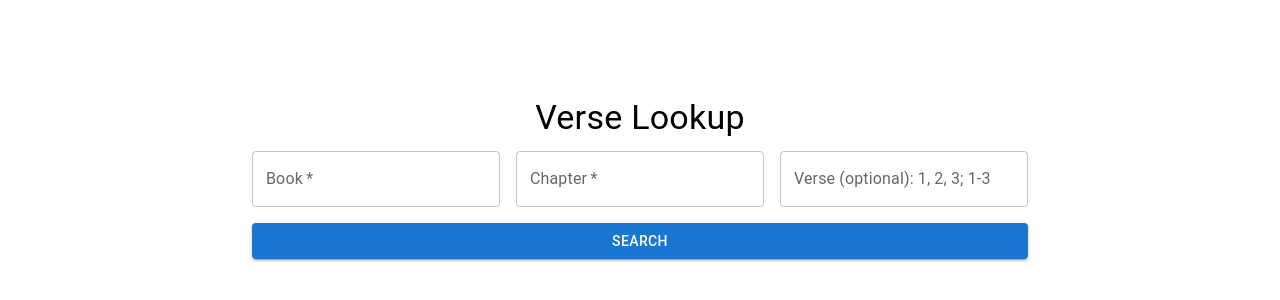
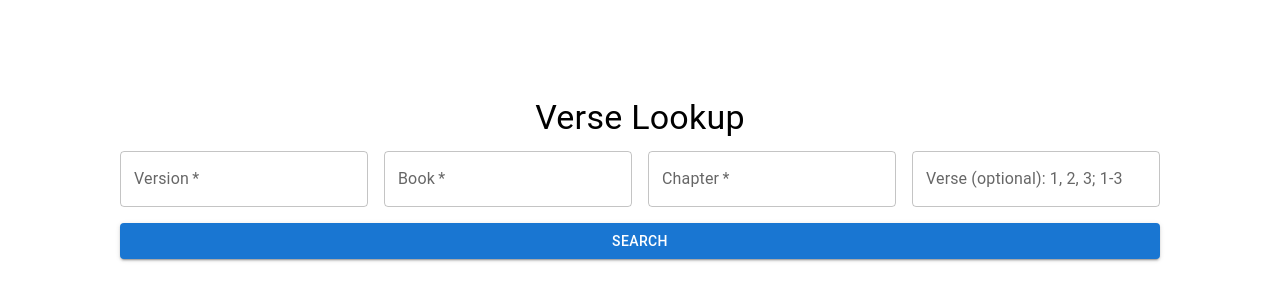
Before and after one commit to darrellcolehill/biblical-text-fetcher, a React (Vite) app in the folder frontend/: page / in a window 1280 px wide. Shown: the part 222-522 px from the top of the page. Built offline with nearby package versions, Linux system fonts and the light colour scheme.

Commit message:
Added version

```diff
--- a/frontend/src/VerseForm.tsx
+++ b/frontend/src/VerseForm.tsx
@@ -2,6 +2,7 @@ import React, { useState } from 'react';
 import { TextField, Button, Box, Typography, Grid } from '@mui/material';
 
 const VerseForm: React.FC = () => {
+  const [version, setVersion] = useState('');
   const [book, setBook] = useState('');
   const [chapter, setChapter] = useState('');
   const [verse, setVerse] = useState('');
@@ -10,8 +11,8 @@ const VerseForm: React.FC = () => {
     e.preventDefault();
 
     // Check if Book and Chapter are filled
-    if (!book || !chapter) {
-      alert('Please fill in both Book and Chapter');
+    if (!book || !chapter || !version) {
+      alert('Please fill in both Book, Chapter and Version');
       return;
     }
 
@@ -35,7 +36,7 @@ const VerseForm: React.FC = () => {
         flexDirection: 'column',
         alignItems: 'center',
         padding: 2,
-        maxWidth: 800,
+        maxWidth: 1200,
         margin: '0 auto',
       }}
     >
@@ -44,7 +45,16 @@ const VerseForm: React.FC = () => {
       </Typography>
       <form onSubmit={handleSubmit}>
         <Grid container spacing={2}>
-          <Grid item xs={4}>
+           <Grid item xs={3}>
+                <TextField
+                label="Version"
+                value={version}
+                onChange={(e) => setVersion(e.target.value)}
+                fullWidth
+                required
+                />
+          </Grid>
+          <Grid item xs={3}>
             <TextField
               label="Book"
               value={book}
@@ -53,7 +63,7 @@ const VerseForm: React.FC = () => {
               required
             />
           </Grid>
-          <Grid item xs={4}>
+          <Grid item xs={3}>
             <TextField
               label="Chapter"
               value={chapter}
@@ -62,7 +72,7 @@ const VerseForm: React.FC = () => {
               required
             />
           </Grid>
-          <Grid item xs={4}>
+          <Grid item xs={3}>
             <TextField
               label="Verse (optional): 1, 2, 3; 1-3"
               value={verse}
```
